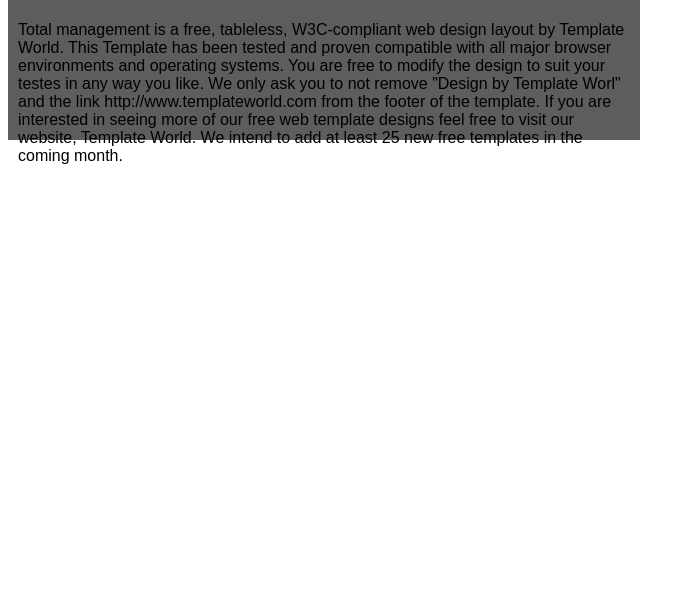
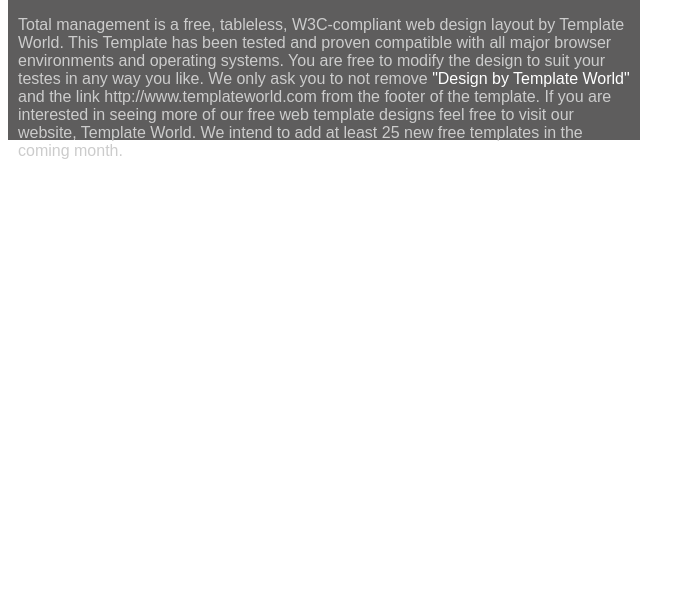
Before and after one commit to sapox/webUI, a plain HTML site: page ejer12.html in a window 1280 px wide. Shown: the part 198-800 px from the top of the page, without its empty margins (0-695 px from the left). Drawn offline with Linux system fonts and the light colour scheme.

Commit message:
cambios+

```diff
--- a/css/estilo6.css
+++ b/css/estilo6.css
@@ -51,9 +51,13 @@ h2{
     background: -webkit-gradient(linear, 0 0, 100% 0, from(grey), to(grey), color-stop(50%, black));
 }
 p{
-	padding: 10px 10px 10px 10px;
+	padding: 5px 5px 10px 10px;
 	font-size: 1em;
 	font-family:Arial;
+	color:#ccc;
+}
+span{
+	color:#fff;
 }
 h2{
 	padding: 0px 0px 0px 10px;
--- a/ejer12.html
+++ b/ejer12.html
@@ -23,7 +23,7 @@
 			<h2>about total management?</h2>
 			<p>
 				Total management is a free, tableless, W3C-compliant web design layout by Template World. This Template has been tested and proven compatible with all major browser environments and operating systems. You are free to modify the design to suit your testes in any way you like.
-				We only ask you to not remove "Design by Template Worl" and the link http://www.templateworld.com from the footer of the template. If you are interested in seeing more of our free web template designs feel free to visit our website, Template World. We intend to add at least 25 new free templates in the coming month.
+				We only ask you to not remove <span>"Design by Template World"</span> and the link http://www.templateworld.com from the footer of the template. If you are interested in seeing more of our free web template designs feel free to visit our website, Template World. We intend to add at least 25 new free templates in the coming month.
 			</p>
 		</div>
 	</div>
```
